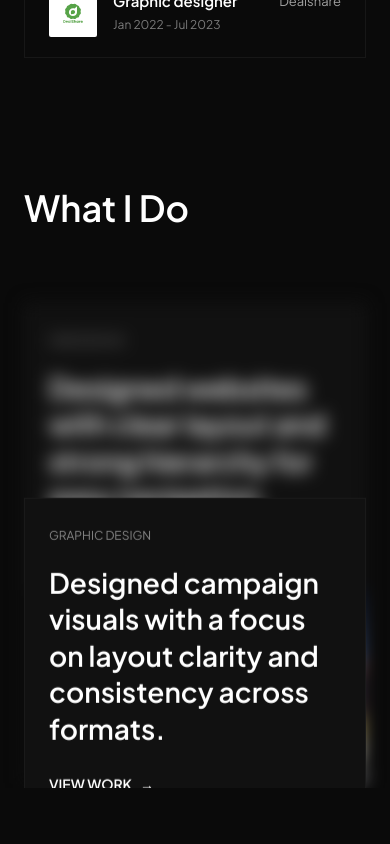
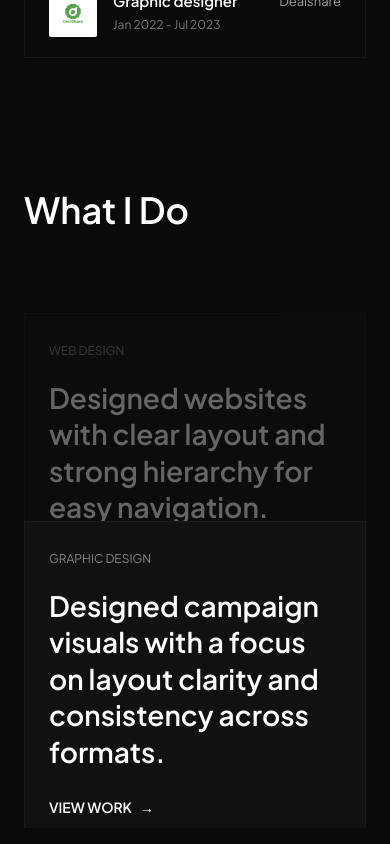
Before and after one commit to aswinlegarcon/portfolio-nickyralson, a React (Vite) app: page / in a window 390 px wide. Shown: the part 1460-2304 px from the top of the page. Built offline with nearby package versions, Linux system fonts and the light colour scheme; grey boxes are pictures that could not be loaded.

Commit message:
Card width change, padding fix

```diff
--- a/src/App.jsx
+++ b/src/App.jsx
@@ -154,9 +154,9 @@ const HOME_SCROLL_IMAGES = GALLERY_IMAGES.slice(0, 8)
 const UNIFORM_HEADING_SIZE = 'clamp(36px, 4vw, 64px)'
 const UNIFORM_SUBHEADING_SIZE = 'clamp(24px, 2.2vw, 36px)'
 const WORK_CARD_SUBHEADING_SIZE = 'clamp(28px, 2.5vw, 38px)'
-const WORK_CARD_FIXED_HEIGHT = 480
+const WORK_CARD_FIXED_HEIGHT = 520
 const WHAT_I_DO_STICKY_HEIGHT = WORK_CARD_FIXED_HEIGHT + 170
-const WHAT_I_DO_SCROLL_STEP = WORK_CARD_FIXED_HEIGHT
+const WHAT_I_DO_SCROLL_STEP = WORK_CARD_FIXED_HEIGHT * 0.75
 const WHAT_I_DO_CARD_HIDE_SHIFT = WORK_CARD_FIXED_HEIGHT + 36
 const UNIFORM_SUBTEXT_SIZE = 'clamp(14px, 1.1vw, 18px)'
 
@@ -316,6 +316,7 @@ function WorkShowcaseCard({
   cardHeight,
   imageObjectFit = 'contain',
   imageInset,
+  wrapperClassName = 'mx-auto max-w-[1200px]',
 }) {
   const mergedImageStyle = {
     ...imageStyle,
@@ -328,7 +329,7 @@ function WorkShowcaseCard({
 
   return (
     <article
-      className="mx-auto flex w-full max-w-[1200px] flex-col overflow-hidden border border-[#1A1A1A] bg-[#0B0B0B] md:flex-row md:items-stretch"
+      className={`flex w-full flex-col overflow-hidden border border-[#1A1A1A] bg-[#0B0B0B] md:flex-row md:items-stretch ${wrapperClassName}`}
       style={cardStyle}
     >
       {/* Left info panel */}
@@ -429,6 +430,7 @@ function WhatIDoSection() {
   const [scrollProgress, setScrollProgress] = useState(0)
   /* Responsive horizontal padding matching page gutters */
   const [hPad, setHPad] = useState(24)
+  const [cardMaxW, setCardMaxW] = useState(1200)
 
   const cards = WHAT_I_DO_WORK
   const total = cards.length
@@ -437,8 +439,17 @@ function WhatIDoSection() {
   useEffect(() => {
     const update = () => {
       const w = window.innerWidth
+      const pad = w >= 1024 ? 120 : 24
       // Match page padding breakpoints
-      setHPad(w >= 1024 ? 120 : 24)
+      setHPad(pad)
+      // For 1600–1700: stretch card to fill available width; >1700: lock at 1460
+      if (w >= 1700) {
+        setCardMaxW(1460)
+      } else if (w >= 1600) {
+        setCardMaxW(w - pad * 2)
+      } else {
+        setCardMaxW(1200)
+      }
     }
     update()
     window.addEventListener('resize', update)
@@ -472,11 +483,12 @@ function WhatIDoSection() {
   const t = cardFloat - activeIndex
 
   return (
+    // ── What I Do section: 40px top/bottom padding via outer wrapper ──
     <section id="work" ref={containerRef} style={{ height: `${sectionHeight}px` }}>
       <div className="sticky top-0 overflow-hidden bg-[#0A0A0A]" style={{ height: `${WHAT_I_DO_STICKY_HEIGHT}px` }}>
 
-        {/* Section heading */}
-        <div className="absolute top-0 left-0 right-0 z-50" style={{ paddingLeft: `${hPad}px`, paddingRight: `${hPad}px`, paddingTop: '48px' }}>
+        {/* Section heading — 40px top padding + 24px bottom gap before cards */}
+        <div className="absolute top-0 left-0 right-0 z-50" style={{ paddingLeft: `${hPad}px`, paddingRight: `${hPad}px`, paddingTop: '50px', paddingBottom: '56px' }}>
           <h2
             className="w-full font-semibold leading-[1.2] text-white"
             style={{ fontSize: UNIFORM_HEADING_SIZE }}
@@ -486,14 +498,13 @@ function WhatIDoSection() {
         </div>
 
         {/*
-          Card stage — pushed slightly below center to leave breathing room under heading.
-          left/right set in JS to match page padding so cards sit within the gutters.
+          Card stage — aligned to left padding so cards start directly below heading.
+          No mx-auto centering — card is flush with the heading's left edge.
         */}
         <div
           style={{
             position: 'absolute',
-            /* Shift centre down a bit more to increase heading-to-card spacing */
-            top: 'calc(50% + 80px)',
+            top: 'calc(50% + 90px)',
             left: `${hPad}px`,
             right: `${hPad}px`,
             transform: 'translateY(-50%)',
@@ -501,16 +512,16 @@ function WhatIDoSection() {
           }}
         >
           {cards.map((item, index) => {
-            let translateY, blurPx, imageShiftPx, zIndex
+            let translateY, imageShiftPx, zIndex, opacity = 1
 
             if (index < activeIndex) {
-              translateY = '0px'; blurPx = 14; imageShiftPx = 48; zIndex = index
+              translateY = '0px'; imageShiftPx = 0; zIndex = index; opacity = 0
             } else if (index === activeIndex) {
-              translateY = '0px'; blurPx = t * 14; imageShiftPx = t * 48; zIndex = total
+              translateY = '0px'; imageShiftPx = t * 48; zIndex = total; opacity = 1 - t
             } else if (index === activeIndex + 1) {
-              translateY = `${(1 - t) * WHAT_I_DO_CARD_HIDE_SHIFT}px`; blurPx = 0; imageShiftPx = 0; zIndex = total + 1
+              translateY = `${(1 - t) * WHAT_I_DO_CARD_HIDE_SHIFT}px`; imageShiftPx = 0; zIndex = total + 1; opacity = 1
             } else {
-              translateY = `${WHAT_I_DO_CARD_HIDE_SHIFT}px`; blurPx = 0; imageShiftPx = 0; zIndex = index
+              translateY = `${WHAT_I_DO_CARD_HIDE_SHIFT}px`; imageShiftPx = 0; zIndex = index; opacity = 1
             }
 
             return (
@@ -521,8 +532,8 @@ function WhatIDoSection() {
                   inset: 0,
                   zIndex,
                   transform: `translateY(${translateY})`,
-                  filter: blurPx > 0 ? `blur(${blurPx}px)` : 'none',
-                  willChange: 'transform, filter',
+                  opacity,
+                  willChange: 'transform, opacity',
                 }}
               >
                 {/*
@@ -553,6 +564,7 @@ function WhatIDoSection() {
                   cardHeight={WORK_CARD_FIXED_HEIGHT}
                   imageObjectFit="cover"
                   imageStyle={{ transform: `translateX(${imageShiftPx}px)`, transition: 'none' }}
+                  wrapperClassName=""
                 />
               </div>
             )
@@ -569,8 +581,9 @@ function HomeServicesSection() {
   const [activeId, setActiveId] = useState(null)
 
   return (
-    /* Reduced top gap after What I Do section */
-    <section className="w-full bg-[#0A0A0A] px-6 pb-[80px] pt-[28px] lg:px-[120px]">
+    // ── Services section: 40px top/bottom padding ──
+    <section className="w-full bg-[#0A0A0A] px-6 pt-[50px] pb-[50px] lg:px-[120px]">
+      {/* Service list — gap between heading-area and items handled by first item's top border */}
       <div onMouseLeave={() => setActiveId(null)}>
         {HOME_SERVICES.map((service) => {
           const isActive = activeId === service.id
@@ -733,9 +746,11 @@ function WhereItStartedSection() {
   const translateX = -(scrollProgress * maxShift)
 
   return (
+    // ── Where It Started section: 40px top/bottom padding on sticky container ──
     <section ref={sectionRef} className="w-full bg-[#0A0A0A]" style={{ height: sectionHeight }}>
-      <div ref={stickyRef} className="sticky top-0 overflow-hidden pt-[80px] pb-[48px]">
-        <div className="flex w-full flex-col gap-12">
+      <div ref={stickyRef} className="sticky top-0 overflow-hidden pt-[50px] pb-[50px]">
+        {/* Heading + subtext row — 20px extra gap below before image strip (via gap-14) */}
+        <div className="flex w-full flex-col gap-14">
           {/* Header row — full bleed with page padding */}
           <div className="flex w-full items-end justify-between gap-8 px-6 lg:px-[120px]">
             <div className="max-w-[54%]">
@@ -797,10 +812,10 @@ function Footer() {
     <footer
       className="relative w-full bg-[#0A0A0A]"
     >
-      {/* Content wrapper with page padding — the bg illustration sits inside this */}
+      {/* Footer content wrapper — 40px top/bottom padding for section spacing */}
       <div
         className="relative z-10 flex flex-col px-6 lg:px-[120px]"
-        style={{ minHeight: '640px', paddingTop: '48px' }}
+        style={{ minHeight: '640px', paddingTop: '50px', paddingBottom: '50px' }}
       >
         {/* Background illustration — centred inside the padded content box */}
         <img
@@ -1387,6 +1402,7 @@ function WorkPage() {
                 item={item}
                 cardHeight={WORK_CARD_FIXED_HEIGHT}
                 imageObjectFit="cover"
+                wrapperClassName=""
               />
             ))}
           </div>
```
